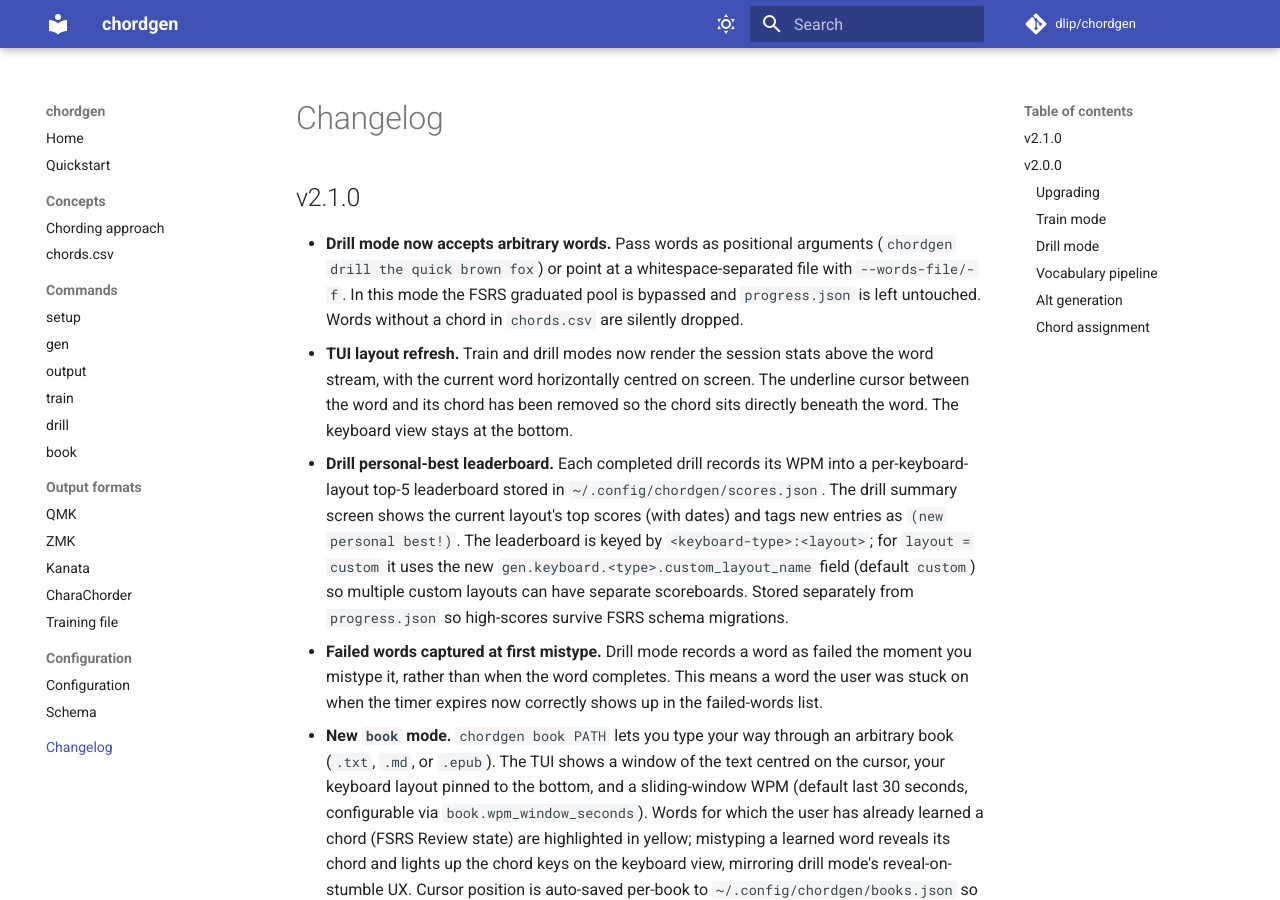
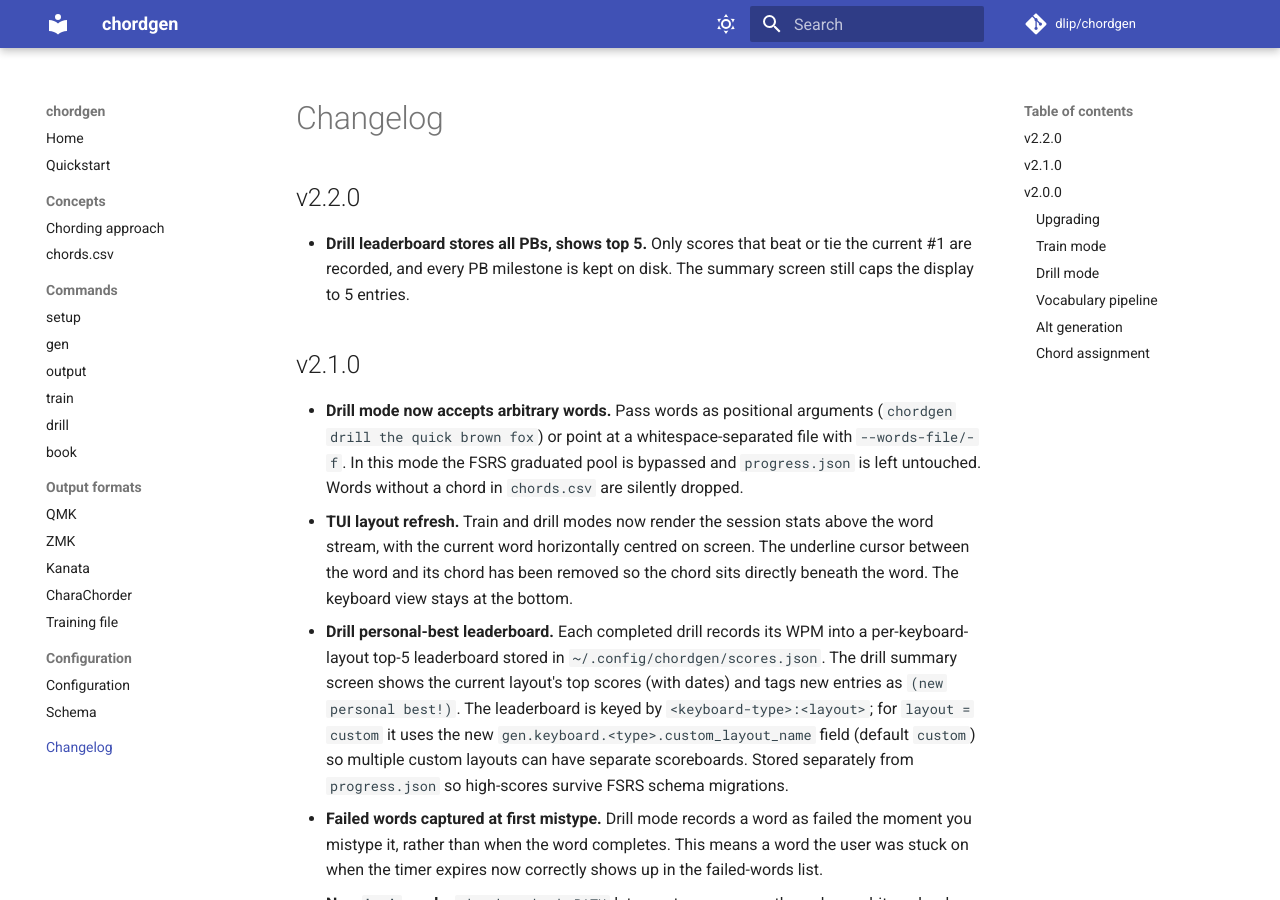
Before and after one commit to dlip/chordgen, an MkDocs documentation site: the page built from docs/changelog.md, in a window 1280 px wide and 900 px high. Built offline with MkDocs 1.6.1 and Material for MkDocs 9.7.7, drawn with Linux system fonts in a browser that asks for light colours; comment, search, counter and statistics services are not loaded.

Commit message:
drill: only record PB scores, store all PB milestones
record_drill_score now stores every PB that beats the current #1
without a storage cap. The summary screen limits display to the
top 5. Scores that aren't a new PB are silently ignored.

```diff
--- a/docs/changelog.md
+++ b/docs/changelog.md
@@ -1,4 +1,11 @@
 # Changelog
+
+## v2.2.0
+
+- **Drill leaderboard stores all PBs, shows top 5.**
+  Only scores that beat or tie the current #1 are recorded, and every
+  PB milestone is kept on disk. The summary screen still caps the
+  display to 5 entries.
 
 ## v2.1.0
 
```
Also changed, not shown: 2 other files.
